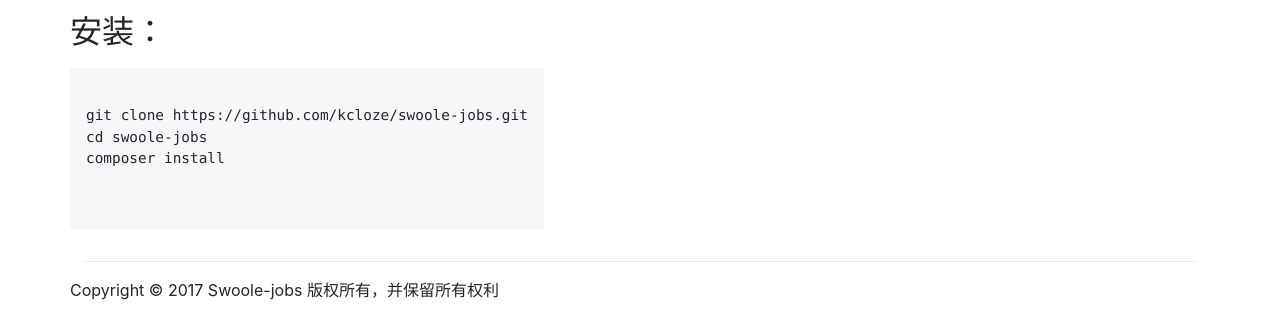
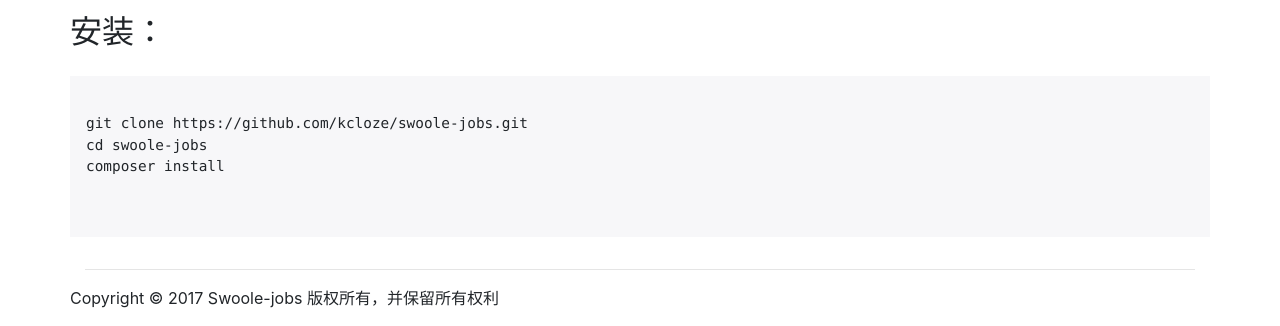
Before and after one commit to kcloze/swoole-jobs-docs, a plain HTML site: page index.html in a window 1280 px wide. Shown: the part 1171-1497 px from the top of the page. Drawn offline with nearby package versions, Linux system fonts and the light colour scheme.

Commit message:
优化代码显示

```diff
--- a/index.html
+++ b/index.html
@@ -91,10 +91,9 @@
         <div class="container">
             <div class="row">
 
-                <div>
-                    <h2>安装：</h2>
-                    <div  class="col-md-16">
-                    <figure class="highlight">
+            <h2>安装：</h2>
+            </div><div class="row">
+            <figure class="highlight">
                     <pre >
                     <code class="" data-lang="">
 git clone https://github.com/kcloze/swoole-jobs.git
@@ -103,12 +102,10 @@ composer install
                     </code>
                     </pre>
                     </figure>
-                    </div>
 
 
 
-                </div>
-            </div>
+                    </div>
             <hr>
 
         </div>
--- a/swoole-jobs.css
+++ b/swoole-jobs.css
@@ -5,6 +5,7 @@ body {
 }
 
 .highlight {
+    width:100%;
     padding: 1rem;
     margin-top: 1rem;
     margin-bottom: 1rem;
```
